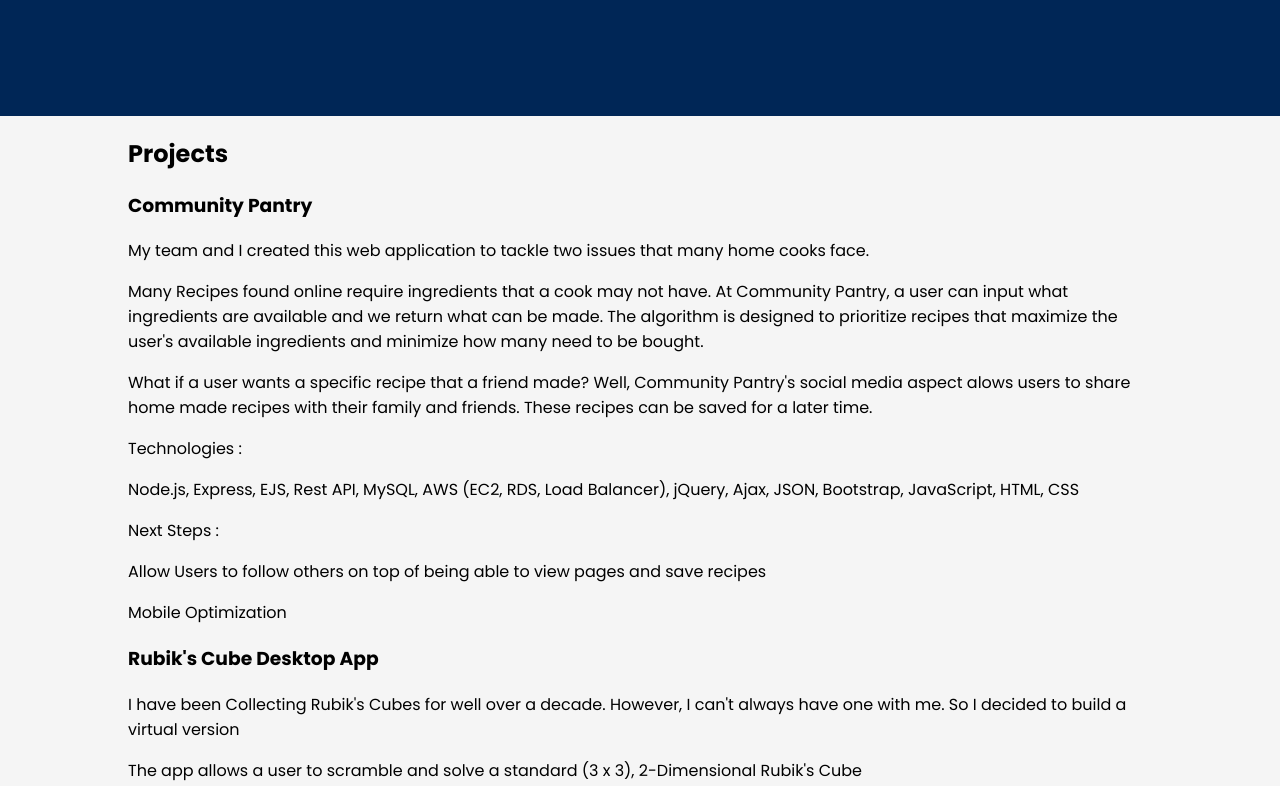
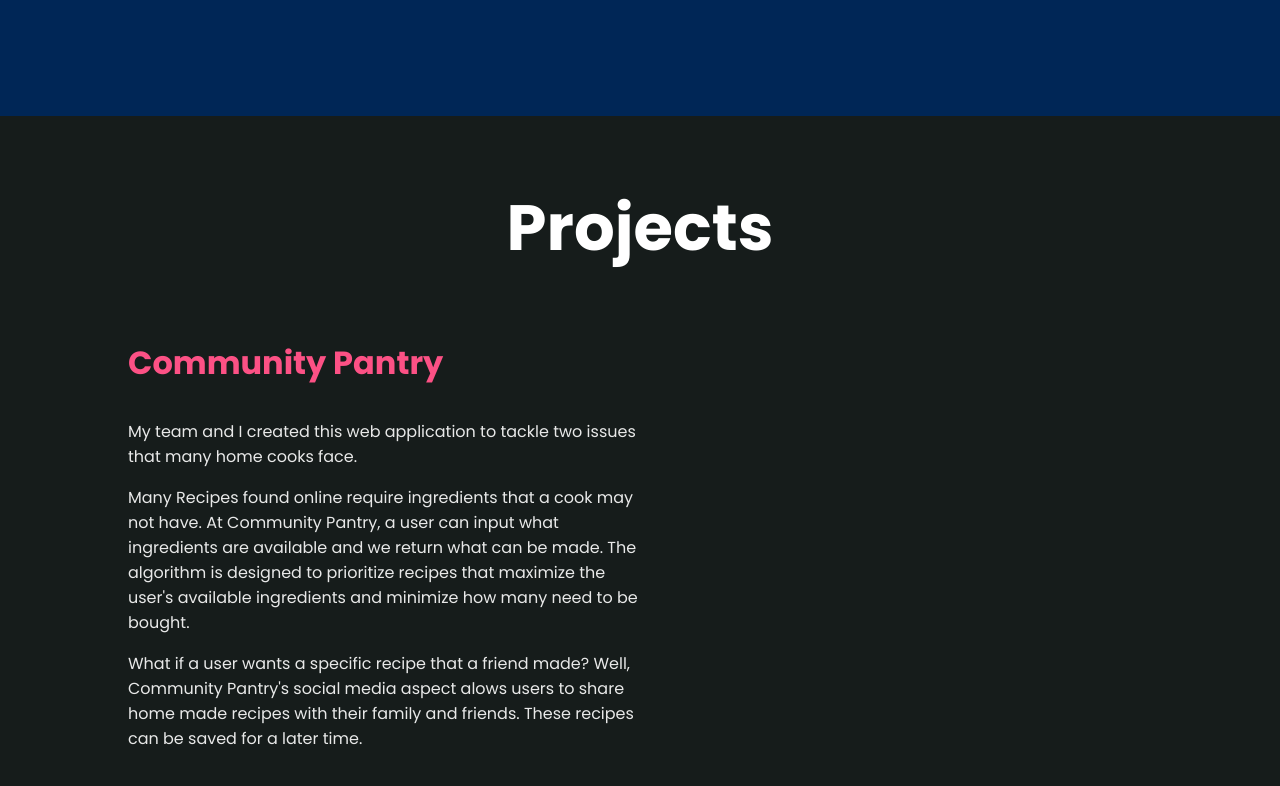
Before and after one commit to dennis-bg/portfolio, a React (Create React App) app: page / in a window 1280 px wide. Shown: the part 2968-3754 px from the top of the page. Built offline with nearby package versions, Linux system fonts and the light colour scheme.

Commit message:
projects left

```diff
--- a/src/components/projects/projectItem/index.jsx
+++ b/src/components/projects/projectItem/index.jsx
@@ -6,13 +6,13 @@ export const ProjectItem = ({ data }) => (
         <div className={styles.left}>
             <h3>{data.name}</h3>
             {data.description.map(item =>
-                <p>{item}</p>
+                <p key={item} className={styles.content}>{item}</p>
             )}
-            <p>Technologies : </p>
-            <p>{data.technologies.join(", ")}</p>
-            <p>Next Steps : </p>
+            <p className={styles.sectionTitle}>Technologies : </p>
+            <p className={styles.content}>{data.technologies.join(", ")}</p>
+            <p className={styles.sectionTitle}>Next Steps : </p>
             {data.nextSteps.map(step =>
-                <p>{step}</p>
+                <p key={step} className={styles.content}>{step}</p>
             )}
         </div>
         <div className={styles.right}>
--- a/src/components/projects/projectItem/styles.module.css
+++ b/src/components/projects/projectItem/styles.module.css
@@ -0,0 +1,22 @@
+.item {
+    margin-bottom: 6em;
+}
+
+.item h3 {
+    color: var(--pink);
+    font-size: 2em;
+}
+
+.left, .right {
+    width: 50%;
+}
+
+.content {
+    opacity: 0.9;
+}
+
+.sectionTitle {
+    font-weight: 800;
+    letter-spacing: 0.05em;
+    margin-top: 2em;
+}
--- a/src/components/projects/styles.module.css
+++ b/src/components/projects/styles.module.css
@@ -0,0 +1,13 @@
+.projects {
+    background-color: var(--black);
+    color: white;
+}
+
+.titleContainer {
+    margin: 4em 0;
+}
+
+.titleContainer h2 {
+    font-size: 4em;
+    text-align: center;
+}
--- a/src/content.json
+++ b/src/content.json
@@ -50,6 +50,7 @@
                 "What if a user wants a specific recipe that a friend made? Well, Community Pantry's social media aspect alows users to share home made recipes with their family and friends. These recipes can be saved for a later time."
             ],
             "nextSteps": [
+                "Refactor the frontend in React and have the backend only handle APIs. Currently, the frontend is rendered server-side.",
                 "Allow Users to follow others on top of being able to view pages and save recipes",
                 "Mobile Optimization"
             ],
@@ -63,6 +64,7 @@
                 "The app allows a user to scramble and solve a standard (3 x 3), 2-Dimensional Rubik's Cube"
             ],
             "nextSteps": [
+                "Create a mobile app in React Native",
                 "Redesinging the front end to resemble a 3-Dimensional model",
                 "Refactoring the code to allow the user to solve different N x N puzzles using polymorphism"
             ],
```
